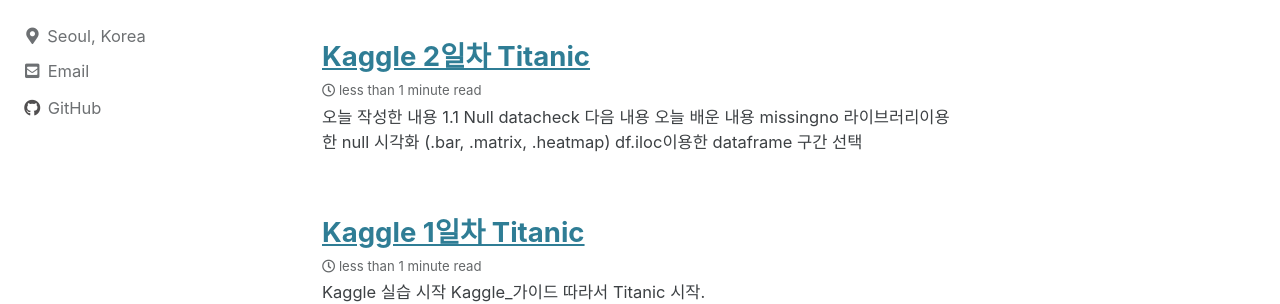
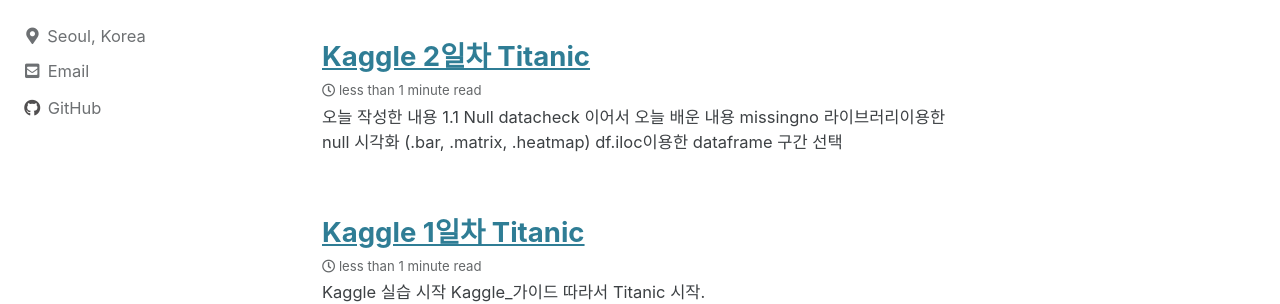
Before and after one commit to Soo-Im/Soo-Im.github.io, a Jekyll site: the page built from index.html, in a window 1280 px wide. Shown: the part 201-505 px from the top of the page. Built offline with Jekyll 4.4.1, drawn with Linux system fonts in a browser that asks for light colours; cached includes are drawn as plain includes; the list of posts is cut into pages by our own code.

Commit message:
Update 2020-12-29-titanic-2.md

```diff
--- a/_posts/2020-12-29-titanic-2.md
+++ b/_posts/2020-12-29-titanic-2.md
@@ -4,7 +4,7 @@ title:  "Kaggle 2일차 Titanic"
 author: Soo Im
 ---
 ### 오늘 작성한 내용
-1.1 Null datacheck 다음 내용
+1.1 Null datacheck 이어서
 ### 오늘 배운 내용
 1. [missingno 라이브러리](https://towardsdatascience.com/visualize-missing-values-with-missingno-ad4d938b00a1)이용한 null 시각화 (.bar, .matrix, .heatmap)
 2. [df.iloc](https://pandas.pydata.org/pandas-docs/stable/reference/api/pandas.DataFrame.iloc.html)이용한 dataframe 구간 선택
@@ -14,9 +14,9 @@ author: Soo Im
 |0|a0|b0|c0|
 |1|a1|b1|c1|
 
-df.iloc[0] --> a0 b0 c0
-df.iloc[0,1] --> b0
-df.iloc[:,[True,False,True]] -->
+* df.iloc[0] --> a0 b0 c0
+* df.iloc[0,1] --> b0
+* df.iloc[:,[True,False,True]] -->
 
 ||a|c|
 |-|-|-|
```
